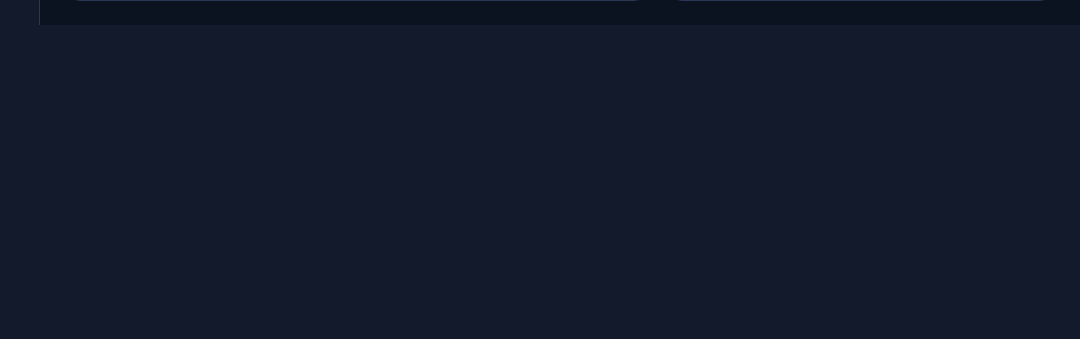
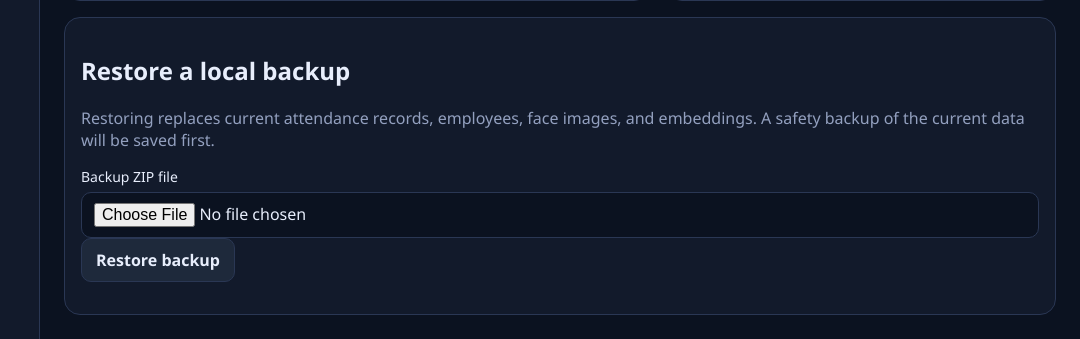
Before and after one commit to Deviskalo/Facial-Attendance-System, a FastAPI app: template frontend/templates/admin/settings.html in a window 1280 px wide. Shown: the part 1157-1496 px from the top of the page, without its empty margins (200-1280 px from the left). Before the commit the page ends 1182 px from the top, so only its background shows below. Run offline with FastAPI, Linux system fonts and the light colour scheme; the template is opened without the code that fills it, so the values that code supplies are empty; parts of the project's set-up code (start-up, migrations or seed data) failed here and were passed over.

Commit message:
feat: Add backup restoration feature with safety backup and UI integration

```diff
--- a/backend/main.py
+++ b/backend/main.py
@@ -7,6 +7,7 @@ import io
 import json
 import logging
 import time
+import zipfile
 from contextlib import asynccontextmanager
 from datetime import datetime
 from typing import Any, Optional
@@ -15,8 +16,10 @@ import cv2
 from fastapi import (
     FastAPI,
     Form,
+    File,
     HTTPException,
     Request,
+    UploadFile,
     WebSocket,
     WebSocketDisconnect,
 )
@@ -66,6 +69,7 @@ db.init_db()
 rebuild_match_cache()
 
 logger = logging.getLogger(__name__)
+backup_operation_lock = asyncio.Lock()
 
 
 def _backup_preferences() -> tuple[bool, int, int, str]:
@@ -90,10 +94,11 @@ async def _automatic_backup_loop() -> None:
                 >= interval_hours * 60 * 60
             )
             if due:
-                archive = await asyncio.to_thread(backups.create_backup, directory)
-                await asyncio.to_thread(
-                    backups.prune_backups, directory, retention_count
-                )
+                async with backup_operation_lock:
+                    archive = await asyncio.to_thread(backups.create_backup, directory)
+                    await asyncio.to_thread(
+                        backups.prune_backups, directory, retention_count
+                    )
                 logger.info("Created automatic local backup: %s", archive)
                 continue
             remaining = interval_hours * 60 * 60 - (
@@ -616,13 +621,47 @@ async def api_backup(request: Request):
     if denied := _deny_api(request):
         return denied
     _, _, retention_count, directory = _backup_preferences()
-    archive = await asyncio.to_thread(backups.create_backup, directory)
-    await asyncio.to_thread(backups.prune_backups, directory, retention_count)
+    async with backup_operation_lock:
+        archive = await asyncio.to_thread(backups.create_backup, directory)
+        await asyncio.to_thread(
+            backups.prune_backups, directory, retention_count
+        )
     return FileResponse(
         archive,
         media_type="application/zip",
         filename=archive.name,
     )
+
+
+@app.post("/api/backup/restore")
+async def api_restore_backup(request: Request, file: UploadFile = File(...)):
+    if denied := _deny_api(request):
+        return denied
+    if not file.filename or not file.filename.lower().endswith(".zip"):
+        raise HTTPException(400, "Select a ZIP backup file.")
+    if file.size is not None and file.size > backups.MAX_ARCHIVE_BYTES:
+        raise HTTPException(413, "Backup file exceeds the 4 GiB restore limit.")
+    _, _, _, directory = _backup_preferences()
+    try:
+        async with backup_operation_lock:
+            safety_backup = await asyncio.to_thread(
+                backups.restore_backup, file.file, directory
+            )
+    except (ValueError, zipfile.BadZipFile) as exc:
+        raise HTTPException(400, str(exc)) from exc
+    except OSError as exc:
+        logger.exception("Could not restore the uploaded attendance backup.")
+        raise HTTPException(500, f"Could not restore backup: {exc}") from exc
+    except Exception as exc:
+        logger.exception("Could not restore the uploaded attendance backup.")
+        raise HTTPException(500, "Restore failed. The pre-restore safety backup was retained.") from exc
+    finally:
+        await file.close()
+    return {
+        "ok": True,
+        "message": "Backup restored successfully.",
+        "safety_backup": safety_backup.name,
+    }
 
 
 @app.post("/api/preview-match")
--- a/frontend/static/js/SettingsForm.js
+++ b/frontend/static/js/SettingsForm.js
@@ -5,6 +5,8 @@
   const sliderVal = document.getElementById("threshold-val");
   const video = document.getElementById("calib-video");
   const resultEl = document.getElementById("calib-result");
+  const restoreForm = document.getElementById("restore-backup-form");
+  const restoreStatusEl = document.getElementById("restore-backup-status");
 
   slider.addEventListener("input", () => {
     sliderVal.textContent = Number(slider.value).toFixed(2);
@@ -22,6 +24,41 @@
     statusEl.textContent = res.ok
       ? "Settings saved."
       : result.detail || "Could not save settings.";
+  });
+
+  restoreForm.addEventListener("submit", async (e) => {
+    e.preventDefault();
+    const file = document.getElementById("restore-backup-file").files[0];
+    if (!file) {
+      restoreStatusEl.textContent = "Select a ZIP backup file first.";
+      return;
+    }
+    const confirmed = confirm(
+      "This will replace current attendance and enrollment data. A safety backup of the current data will be created first. Continue?"
+    );
+    if (!confirmed) return;
+
+    const submitButton = restoreForm.querySelector('button[type="submit"]');
+    submitButton.disabled = true;
+    restoreStatusEl.textContent = "Validating backup and restoring data...";
+    try {
+      const response = await fetch("/api/backup/restore", {
+        method: "POST",
+        body: new FormData(restoreForm),
+      });
+      const result = await response.json();
+      if (!response.ok) {
+        restoreStatusEl.textContent = result.detail || "Could not restore this backup.";
+        return;
+      }
+      restoreStatusEl.textContent =
+        `Restore complete. Safety backup saved as ${result.safety_backup}. Reloading settings...`;
+      window.setTimeout(() => window.location.reload(), 1200);
+    } catch (err) {
+      restoreStatusEl.textContent = "Restore request failed: " + err.message;
+    } finally {
+      submitButton.disabled = false;
+    }
   });
 
   async function loopCalib() {
--- a/frontend/templates/admin/settings.html
+++ b/frontend/templates/admin/settings.html
@@ -41,6 +41,14 @@
     <p id="calib-result" class="muted"></p>
   </div>
 </div>
+<form id="restore-backup-form" class="panel" style="margin-top:16px">
+  <h2>Restore a local backup</h2>
+  <p class="muted">Restoring replaces current attendance records, employees, face images, and embeddings. A safety backup of the current data will be saved first.</p>
+  <label for="restore-backup-file">Backup ZIP file</label>
+  <input id="restore-backup-file" name="file" type="file" accept=".zip,application/zip" required>
+  <button class="btn secondary" type="submit">Restore backup</button>
+  <p id="restore-backup-status" role="status" aria-live="polite"></p>
+</form>
 {% endblock %}
 {% block scripts %}
 <script src="/static/js/SettingsForm.js"></script>
```
Also changed, not shown: Attendance_Kiosk_System_Context.md (+1 -1 lines), backend/backups.py (+63 -52 lines).
